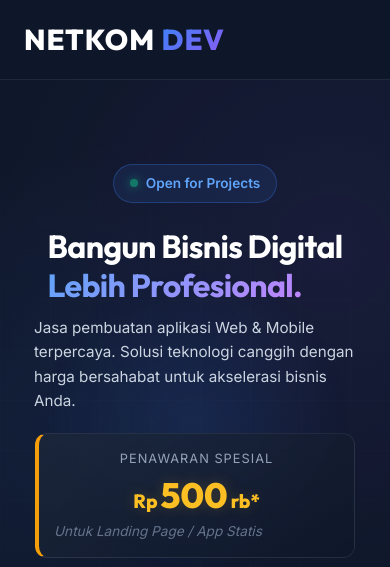
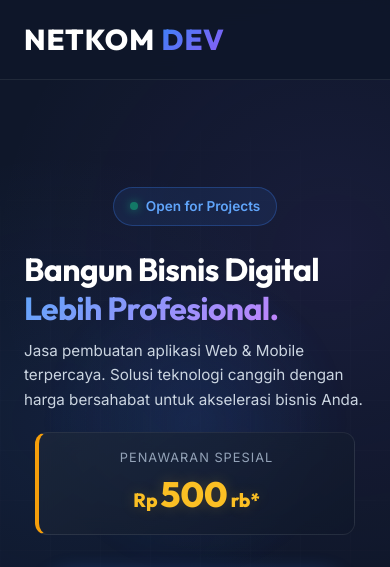
Before and after one commit to NetkomDev/netkom_web, a website built with Vite: page index.html in a window 390 px wide. Shown: the top 567 px of the page. Built offline with nearby package versions, Linux system fonts and the light colour scheme.

Commit message:
Force full width for mobile hero title and text

```diff
--- a/css/hero-modern.css
+++ b/css/hero-modern.css
@@ -302,14 +302,15 @@
         font-size: 2rem;
         margin-bottom: 12px;
         line-height: 1.2;
-        padding: 0 10px;
-        /* Match paragraph padding */
+        padding: 0;
+        width: 100%;
     }
 
     .hero-text p {
         font-size: 0.95rem;
         margin-bottom: 20px;
-        padding: 0 10px;
+        padding: 0;
+        width: 100%;
     }
 
     /* Promo Box Fix */
--- a/index.html
+++ b/index.html
@@ -92,9 +92,7 @@
                             <span class="unit">rb*</span>
                         </div>
                     </div>
-                    <div class="promo-desc">
-                        Untuk Landing Page / App Statis
-                    </div>
+
                 </div>
 
                 <div class="hero-btns animate-up delay-3">
@@ -262,7 +260,7 @@
                 </div>
             </div>
             <div class="footer-bottom">
-                <p>&copy; 2024 NETKOM Dev. All Rights Reserved.</p>
+                <p>&copy; 2026 NETKOM Dev. All Rights Reserved.</p>
             </div>
         </div>
     </footer>
```
